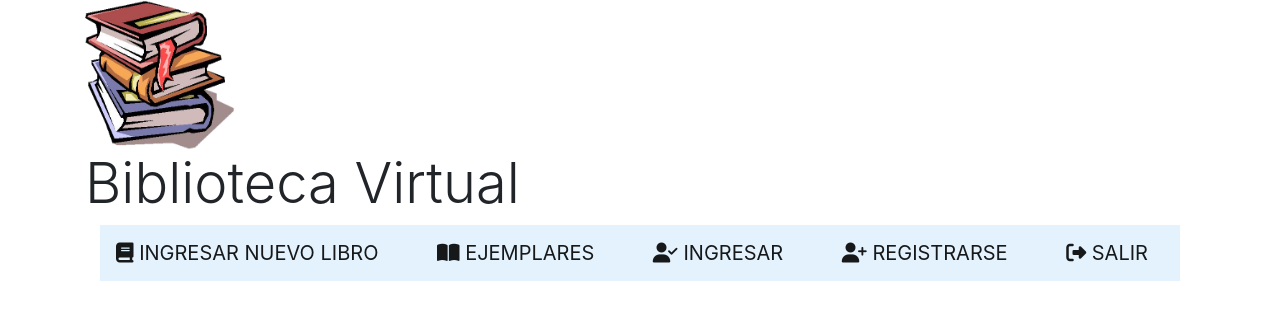
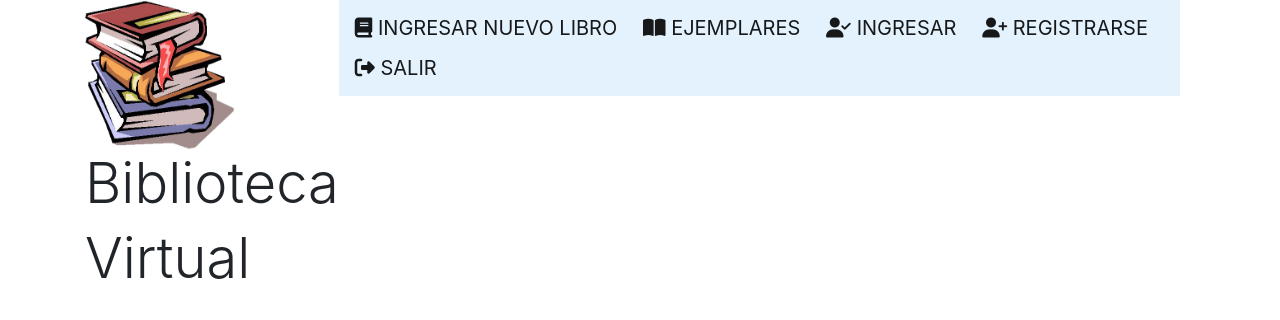
Before and after one commit to MedalitContreras/SisBibliotecaG02, a CodeIgniter app: page /SisBibliotecaG02/ in a window 1280 px wide. Shown: the top 320 px of the page. Run offline with CodeIgniter, Linux system fonts and the light colour scheme; data comes from the database, SQL or seed files in the repository; some libraries are stand-ins or nearby versions.

Commit message:
Actualizando Libros

```diff
--- a/bibliotecag2/application/views/header.php
+++ b/bibliotecag2/application/views/header.php
@@ -7,6 +7,7 @@
     <!--AGREGAR FONTAWESOME-->
 
     <link rel="stylesheet" href="<?php echo base_url(); ?>assets/bootstrap4/css/bootstrap.min.css">
+    <link rel="stylesheet" href="<?php echo base_url(); ?>assets/bootstrap4/css/estilos.css">
     <script src="https://kit.fontawesome.com/09c1c30a14.js" crossorigin="anonymous"></script>
     <script type="text/javascript" src="<?php echo base_url(); ?>assets/jquery-3.5.1.min.js"></script>
     <script type="text/javascript" src="<?php echo base_url(); ?>assets/bootstrap4/js/bootstrap.min.js"></script>
--- a/bibliotecag2/application/views/usuario/perfil.php
+++ b/bibliotecag2/application/views/usuario/perfil.php
@@ -1,7 +1,10 @@
-<div>
-  <img src="../imagenes/libros.png" width="150" height="150">
-  <h2  class="display-4">Biblioteca Virtual</h2>
+<div class="libros">
+  <img src="../imagenes/libros.png" width="150" height="150" >
+  <h2  class="display-4">Biblioteca</h2>
+  <h2  class="display-4">Virtual</h2>
 </div>
+
+
 <div class="container">
 <nav class="navbar navbar-light" style="background-color: #e3f2fd;">
 
--- /dev/null
+++ b/bibliotecag2/assets/bootstrap4/css/estilos.css
@@ -0,0 +1,5 @@
+
+.libros{
+    position: relative;
+   float: left;
+}
```
